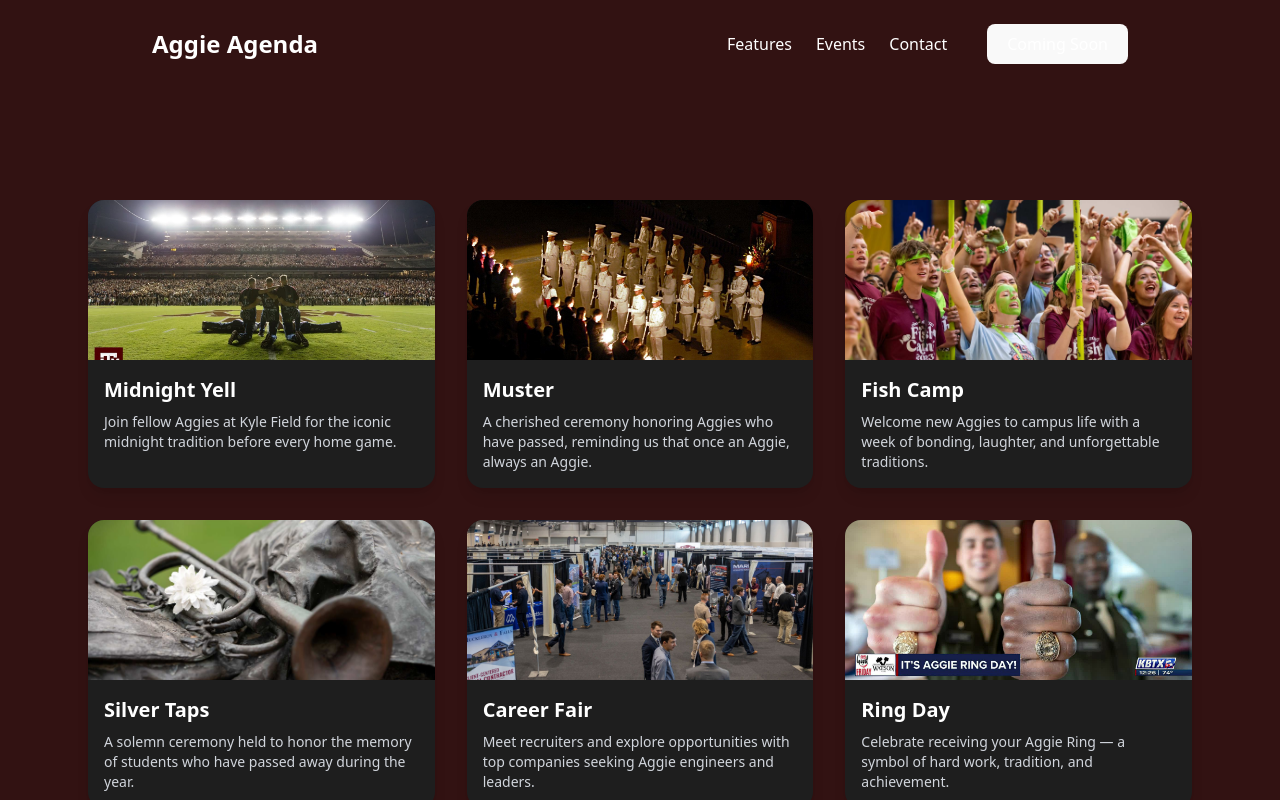
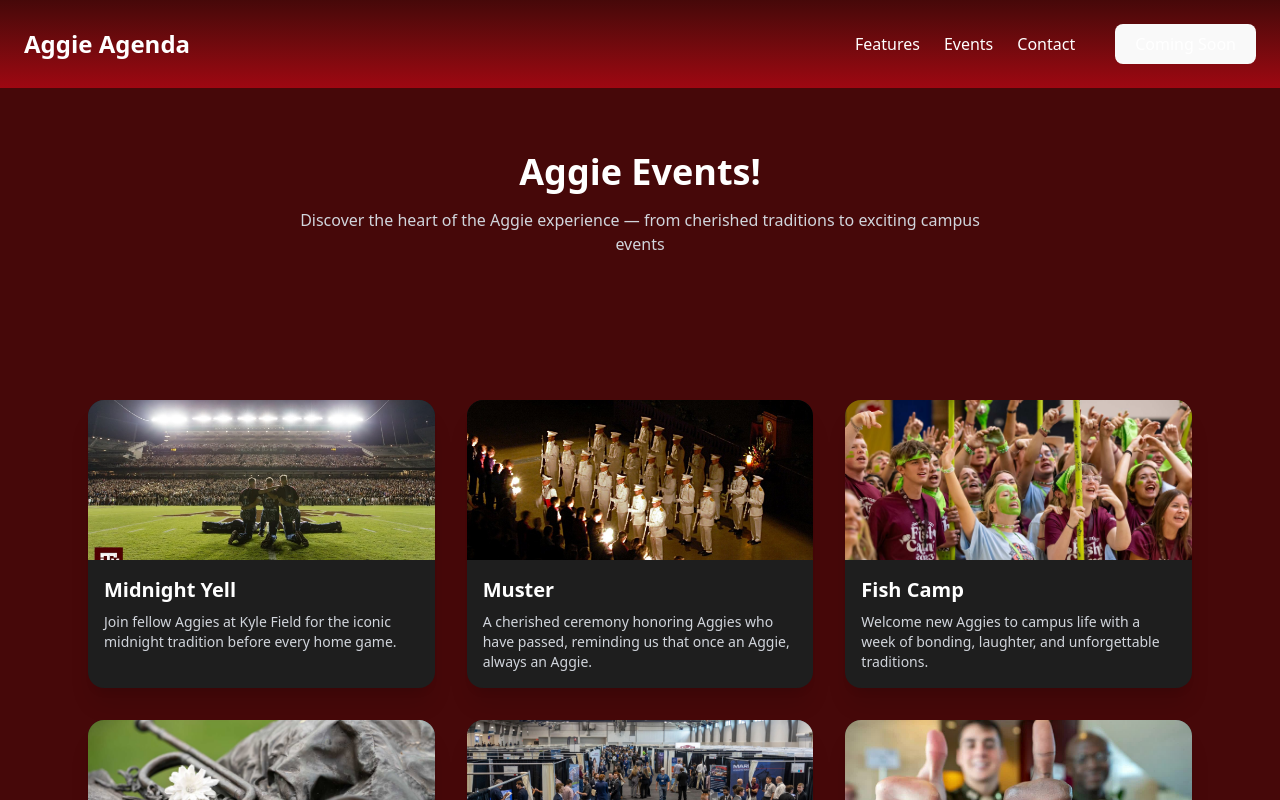
Before and after one commit to AggieAgenda/App, a React (Vite) app in the folder Frontend/: page /events in a window 1280 px wide. Shown: the top 800 px of the page. Built offline with nearby package versions, Linux system fonts and the light colour scheme.

Commit message:
small changes in events

```diff
--- a/Frontend/src/components/Navbar.jsx
+++ b/Frontend/src/components/Navbar.jsx
@@ -6,6 +6,7 @@ export default function Navbar() {
     <nav className="w-full flex items-center justify-between px-6 py-4 bg-zinc-950 border-b border-maroon-600">
       <h1 className="text-2xl font-bold text-maroon-600">Aggie Agenda</h1>
       <div className="flex gap-6">
+        <Link to="/events" className="hover:text-maroon-400 transition">Events</Link>
         <Link to="/" className="hover:text-maroon-400 transition">Home</Link>
         <Link to="/about" className="hover:text-maroon-400 transition">About</Link>
         <Link to="/contact" className="hover:text-maroon-400 transition">Contact</Link>
--- a/Frontend/src/index.css
+++ b/Frontend/src/index.css
@@ -4,8 +4,8 @@
 html, body {
   margin: 0;
   padding: 0;
+  overflow-y:auto;
   overflow-x: hidden;
-  overflow-y:hidden; /* hides horizontal scroll */
 }
 @keyframes float1 {
   0%, 100% { transform: translateY(0px) translateX(0px); }
--- a/Frontend/src/pages/Event.jsx
+++ b/Frontend/src/pages/Event.jsx
@@ -5,38 +5,44 @@ export default function Event() {
       title: "Midnight Yell",
       image: "/midnight_yell.jpg",
       description: "Join fellow Aggies at Kyle Field for the iconic midnight tradition before every home game.",
+      link: "https://www.tamu.edu/campus-community/traditions/gameday/midnight-yell.html",
     },
     {
       title: "Muster",
       image: "/AggieMuster.jpg",
       description: "A cherished ceremony honoring Aggies who have passed, reminding us that once an Aggie, always an Aggie.",
+      link: "https://www.tamu.edu/campus-community/traditions/gameday/midnight-yell.html",
     },
     {
       title: "Fish Camp",
       image: "/fish_camp_run1.jpg",
       description: "Welcome new Aggies to campus life with a week of bonding, laughter, and unforgettable traditions.",
+      link: "https://www.tamu.edu/campus-community/traditions/gameday/midnight-yell.html",
     },
     {
       title: "Silver Taps",
       image: "/silver_taps_run1.jpg",
       description: "A solemn ceremony held to honor the memory of students who have passed away during the year.",
+      link: "https://www.tamu.edu/campus-community/traditions/gameday/midnight-yell.html",
     },
     {
       title: "Career Fair",
       image: "/career_fair_run1.jpg",
       description: "Meet recruiters and explore opportunities with top companies seeking Aggie engineers and leaders.",
+      link: "https://www.tamu.edu/campus-community/traditions/gameday/midnight-yell.html",
     },
     {
       title: "Ring Day",
       image: "/aggie_ringday_run1.jpg",
       description: "Celebrate receiving your Aggie Ring — a symbol of hard work, tradition, and achievement.",
+      link: "https://www.tamu.edu/campus-community/traditions/gameday/midnight-yell.html",
     },
   ];
 
   return (
-    <div className="w-screen min-h-screen bg-[#321212] text-white flex flex-col items-center">
+    <div className="w-screen min-h-screen bg-red-950 text-white flex flex-col items-center">
       {/* Navbar */}
-      <nav className="w-full max-w-5xl flex items-center justify-between py-6 px-6">
+      <nav className="w-full flex items-center justify-between py-6 px-6 bg-gradient-to-t from-red-800 to-red-950">
         <a href="/">
           <h1 className="text-2xl font-bold text-maroon-600">Aggie Agenda</h1>
         </a>
@@ -50,12 +56,19 @@ export default function Event() {
         </div>
       </nav>
 
+      <section className = "max-w-3xl pt-16 pb-8 px-6 text-center">
+          <h2 className = "text-4xl font-bold text-maroon-400 mb-4">Aggie Events!</h2>
+          <p className = "text-gray-300">Discover the heart of the Aggie experience — from cherished traditions to exciting campus events</p>
+      </section>
       {/* Main content */}
       <div className="w-full max-w-6xl grid grid-cols-1 sm:grid-cols-2 lg:grid-cols-3 gap-8 px-6 pb-20 pt-28">
         {events.map((event, index) => (
-          <div
+          <a
             key={index}
-            className="bg-[#1e1e1e] rounded-2xl overflow-hidden shadow-lg hover:shadow-maroon-700 transition hover:scale-[1.03]"
+            href={event.link}
+            target="_blank"
+            rel="noopener noreferrer"
+            className="bg-[#1e1e1e] rounded-2xl overflow-hidden shadow-xl hover:shadow-black transition hover:scale-[1.03] block"
           >
             <img
               src={event.image}
@@ -63,10 +76,12 @@ export default function Event() {
               className="w-full h-40 object-cover"
             />
             <div className="p-4">
-              <h3 className="text-xl font-semibold text-maroon-500 mb-2">{event.title}</h3>
+              <h3 className="text-xl font-semibold text-maroon-500 mb-2">
+                {event.title}
+              </h3>
               <p className="text-gray-300 text-sm">{event.description}</p>
             </div>
-          </div>
+          </a>
         ))}
       </div>
 
--- a/Frontend/src/pages/Home.jsx
+++ b/Frontend/src/pages/Home.jsx
@@ -27,6 +27,7 @@ export default function Home() {
           Aggie Agenda
         </a>
         <div className="space-x-8 text-lg">
+          <a href="/events" className="hover:text-[#f4d8aa] transition">Events</a>
           <a href="/features" className="hover:text-[#f4d8aa] transition">Features</a>
           <a href="/contact" className="hover:text-[#f4d8aa] transition">Contact</a>
           <a href="/about" className="hover:text-[#f4d8aa] transition">About</a>
```
Also changed, not shown: Frontend/src/pages/hello.txt (deleted).
